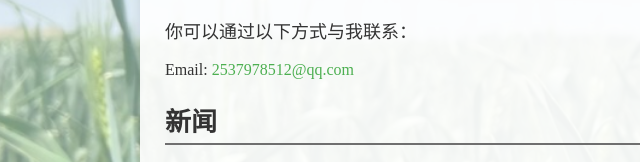
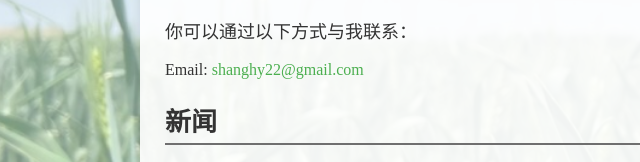
Before and after one commit to Clifeast/clifeast.github.io, a plain HTML site: page index.html in a window 1280 px wide. Shown: the part 325-487 px from the top of the page, 0-640 px from the left. Drawn offline with Linux system fonts and the light colour scheme.

Commit message:
更正了电邮

```diff
--- a/index.html
+++ b/index.html
@@ -65,7 +65,7 @@
             <h2 id="contact">联系我</h2>
             <p>你可以通过以下方式与我联系：</p>
             <ul>
-                <li>Email: <a href="mailto:shanghy22@gmail.com">2537978512@qq.com</a></li>
+                <li>Email: <a href="mailto:shanghy22@gmail.com">shanghy22@gmail.com</a></li>
                 <!-- <li>微信号：Younger0414</li> -->
             </ul>
 
```
